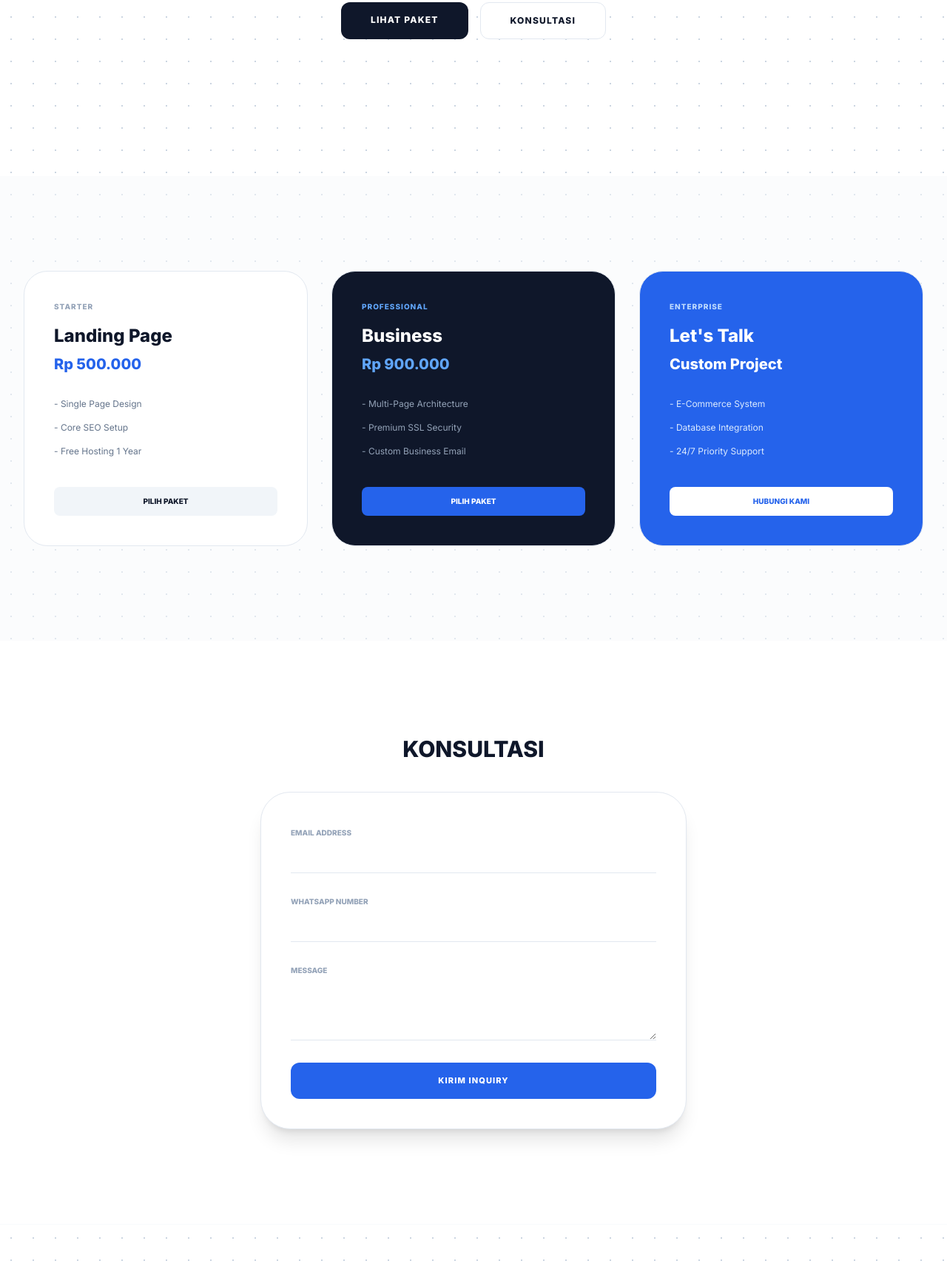
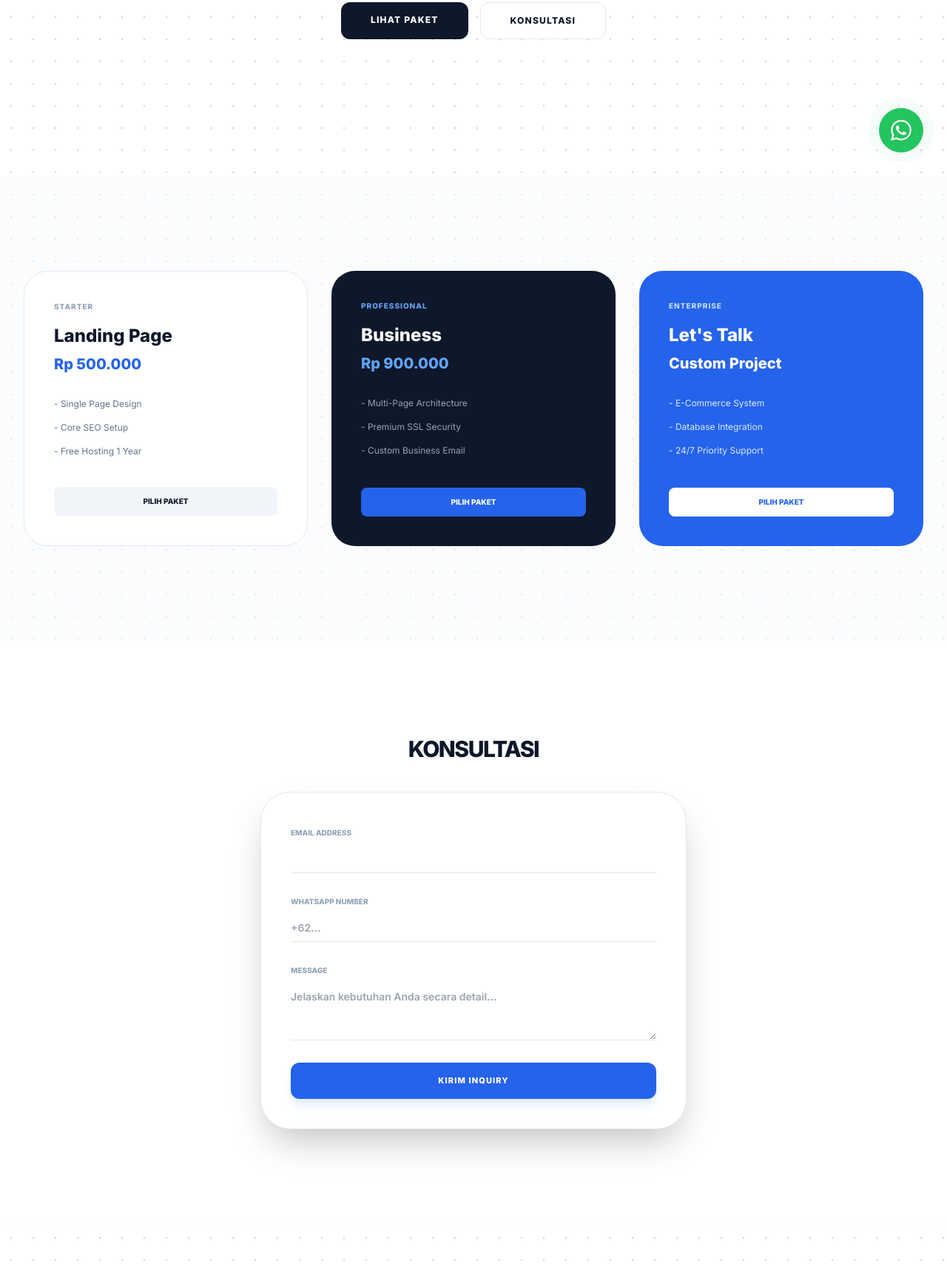
Before and after one commit to Hexazor-null/marz-store, a plain HTML site: page index.html in a window 1280 px wide. Shown: the part 562-2285 px from the top of the page at 74% size. Drawn offline with nearby package versions, Linux system fonts and the light colour scheme; some packages are replaced by stand-ins of ours; a script that the page names is missing.

Commit message:
updated UI again

```diff
--- a/index.html
+++ b/index.html
@@ -6,17 +6,32 @@
     <title>Marz Store | Digital Solutions</title>
     <script src="https://cdn.tailwindcss.com"></script>
     <script src="https://cdn.jsdelivr.net/npm/sweetalert2@11"></script>
+    <script src="https://cdn.jsdelivr.net/npm/canvas-confetti@1.6.0/dist/confetti.browser.min.js"></script>
     <style>
         @import url('https://fonts.googleapis.com/css2?family=Inter:wght@400;600;800&display=swap');
         :root { scroll-behavior: smooth; }
         body { font-family: 'Inter', sans-serif; background: #ffffff; color: #0f172a; }
         .hero-bg { background-image: radial-gradient(#cbd5e1 1px, transparent 1px); background-size: 30px 30px; }
         .nav-link { color: #334155; font-weight: 700; font-size: 11px; text-transform: uppercase; letter-spacing: 0.1em; }
-        .card-plan { background: white; border: 1px solid #e2e8f0; transition: transform 0.3s ease; }
-        .card-plan:hover { transform: translateY(-10px); }
+        .card-plan { background: white; border: 1px solid #e2e8f0; transition: all 0.3s ease; }
+        .card-plan:hover { transform: translateY(-10px); box-shadow: 0 20px 25px -5px rgb(0 0 0 / 0.1); }
+
+        /* Animasi untuk tombol WA Melayang */
+        @keyframes pulse-green {
+            0% { box-shadow: 0 0 0 0 rgba(34, 197, 94, 0.7); }
+            70% { box-shadow: 0 0 0 15px rgba(34, 197, 94, 0); }
+            100% { box-shadow: 0 0 0 0 rgba(34, 197, 94, 0); }
+        }
+        .animate-wa { animation: pulse-green 2s infinite; }
     </style>
 </head>
 <body class="hero-bg">
+
+    <a href="https://wa.me/6281252612046?text=Halo%20Marz%20Store,%20saya%20ingin%20tanya-tanya%20mengenai%20layanan%20digital."
+       target="_blank"
+       class="fixed bottom-8 right-8 z-[100] bg-green-500 text-white p-4 rounded-full shadow-2xl hover:scale-110 transition-transform animate-wa flex items-center justify-center">
+        <svg class="w-7 h-7" fill="currentColor" viewBox="0 0 24 24"><path d="M17.472 14.382c-.297-.149-1.758-.867-2.03-.967-.273-.099-.471-.148-.67.15-.197.297-.767.966-.94 1.164-.173.199-.347.223-.644.075-.297-.15-1.255-.463-2.39-1.475-.883-.788-1.48-1.761-1.653-2.059-.173-.297-.018-.458.13-.606.134-.133.298-.347.446-.52.149-.174.198-.298.298-.497.099-.198.05-.371-.025-.52-.075-.149-.669-1.612-.916-2.207-.242-.579-.487-.5-.669-.51-.173-.008-.371-.01-.57-.01-.198 0-.52.074-.792.372-.272.297-1.04 1.016-1.04 2.479 0 1.462 1.065 2.875 1.213 3.074.149.198 2.096 3.2 5.077 4.487.709.306 1.262.489 1.694.625.712.227 1.36.195 1.871.118.571-.085 1.758-.719 2.006-1.413.248-.694.248-1.289.173-1.413-.074-.124-.272-.198-.57-.347m-5.421 7.403h-.004a9.87 9.87 0 01-5.031-1.378l-.361-.214-3.741.982.998-3.648-.235-.374a9.86 9.86 0 01-1.51-5.26c.001-5.45 4.436-9.884 9.888-9.884 2.64 0 5.122 1.03 6.988 2.898a9.825 9.825 0 012.893 6.994c-.003 5.45-4.437 9.884-9.885 9.884m8.413-18.297A11.815 11.815 0 0012.05 0C5.495 0 .16 5.335.157 11.892c0 2.096.547 4.142 1.588 5.945L0 24l6.335-1.662c1.72.937 3.659 1.432 5.628 1.433h.005c6.554 0 11.89-5.335 11.893-11.893a11.821 11.821 0 00-3.48-8.413z"/></svg>
+    </a>
 
     <nav class="fixed w-full z-50 bg-white border-b border-slate-100">
         <div class="max-w-7xl mx-auto px-8 py-5 flex justify-between items-center">
@@ -26,7 +41,7 @@
                 <a href="#layanan" class="nav-link hover:text-blue-600">Layanan</a>
                 <a href="#hubungi" class="nav-link hover:text-blue-600">Hubungi</a>
             </div>
-            <a href="#hubungi" class="bg-blue-600 text-white px-6 py-2 rounded-full text-[10px] font-bold uppercase tracking-widest">Get Started</a>
+            <a href="#hubungi" class="bg-blue-600 text-white px-6 py-2 rounded-full text-[10px] font-bold uppercase tracking-widest hover:bg-blue-700 transition">Get Started</a>
         </div>
     </nav>
 
@@ -43,61 +58,67 @@
 
     <section id="layanan" class="py-32 bg-slate-50/50 px-8">
         <div class="max-w-7xl mx-auto grid grid-cols-1 md:grid-cols-3 gap-8">
-            <div class="p-10 rounded-[2rem] card-plan">
+            <div class="p-10 rounded-[2rem] card-plan flex flex-col">
                 <h4 class="text-[10px] font-black uppercase tracking-widest text-slate-400 mb-4">Starter</h4>
                 <h3 class="text-2xl font-bold mb-2">Landing Page</h3>
                 <div class="text-xl font-bold text-blue-600 mb-8">Rp 500.000</div>
-                <ul class="text-xs text-slate-500 space-y-4 mb-10">
+                <ul class="text-xs text-slate-500 space-y-4 mb-10 flex-grow">
                     <li>- Single Page Design</li>
                     <li>- Core SEO Setup</li>
                     <li>- Free Hosting 1 Year</li>
                 </ul>
-                <a href="https://wa.me/6281252612046" class="block text-center bg-slate-100 py-3 rounded-lg text-[10px] font-bold uppercase">Pilih Paket</a>
+                <a href="https://wa.me/6281252612046?text=Halo%20Marz%20Store,%20saya%20tertarik%20dengan%20Paket%20Starter%20(Rp%20500rb).%20Bisa%20jelaskan%20prosedur%20pengerjaannya?"
+                   target="_blank"
+                   class="block w-full text-center bg-slate-100 py-3 rounded-lg text-[10px] font-bold uppercase hover:bg-slate-200 transition">Pilih Paket</a>
             </div>
 
-            <div class="p-10 rounded-[2rem] bg-slate-900 text-white card-plan">
+            <div class="p-10 rounded-[2rem] bg-slate-900 text-white card-plan flex flex-col border-none">
                 <h4 class="text-[10px] font-black uppercase tracking-widest text-blue-400 mb-4">Professional</h4>
                 <h3 class="text-2xl font-bold mb-2">Business</h3>
                 <div class="text-xl font-bold text-blue-400 mb-8">Rp 900.000</div>
-                <ul class="text-xs text-slate-400 space-y-4 mb-10">
+                <ul class="text-xs text-slate-400 space-y-4 mb-10 flex-grow">
                     <li>- Multi-Page Architecture</li>
                     <li>- Premium SSL Security</li>
                     <li>- Custom Business Email</li>
                 </ul>
-                <a href="https://wa.me/6281252612046" class="block text-center bg-blue-600 py-3 rounded-lg text-[10px] font-bold uppercase">Pilih Paket</a>
+                <a href="https://wa.me/6281252612046?text=Halo%20Marz%20Store,%20saya%20ingin%20ambil%20Paket%20Business%20(Rp%20900rb).%20Apakah%20sudah%20termasuk%20email%20bisnis?"
+                   target="_blank"
+                   class="block w-full text-center bg-blue-600 py-3 rounded-lg text-[10px] font-bold uppercase hover:bg-blue-700 transition">Pilih Paket</a>
             </div>
 
-            <div class="p-10 rounded-[2rem] bg-blue-600 text-white card-plan">
+            <div class="p-10 rounded-[2rem] bg-blue-600 text-white card-plan flex flex-col border-none">
                 <h4 class="text-[10px] font-black uppercase tracking-widest text-blue-200 mb-4">Enterprise</h4>
                 <h3 class="text-2xl font-bold mb-2">Let's Talk</h3>
                 <div class="text-xl font-bold text-white mb-8">Custom Project</div>
-                <ul class="text-xs text-blue-100 space-y-4 mb-10">
+                <ul class="text-xs text-blue-100 space-y-4 mb-10 flex-grow">
                     <li>- E-Commerce System</li>
                     <li>- Database Integration</li>
                     <li>- 24/7 Priority Support</li>
                 </ul>
-                <a href="#hubungi" class="block text-center bg-white text-blue-600 py-3 rounded-lg text-[10px] font-bold uppercase">Hubungi Kami</a>
+                <a href="https://wa.me/6281252612046?text=Halo%20Marz%20Store,%20saya%20ada%20kebutuhan%20Custom%20Project.%20Bisa%20bantu%20analisa%20dan%20hitung%20biayanya?"
+                   target="_blank"
+                   class="block w-full text-center bg-white text-blue-600 py-3 rounded-lg text-[10px] font-bold uppercase hover:bg-slate-50 transition">Pilih Paket</a>
             </div>
         </div>
     </section>
 
     <section id="hubungi" class="py-32 bg-white px-8">
         <div class="max-w-xl mx-auto">
-            <h2 class="text-3xl font-extrabold uppercase text-center mb-10">Konsultasi</h2>
-            <form id="consultForm" onsubmit="sendData(event)" class="bg-white p-10 rounded-[2.5rem] border border-slate-200 shadow-xl space-y-6">
+            <h2 class="text-3xl font-extrabold uppercase text-center mb-10 tracking-tighter">Konsultasi</h2>
+            <form id="consultForm" onsubmit="sendData(event)" class="bg-white p-10 rounded-[2.5rem] border border-slate-200 shadow-2xl space-y-6">
                 <div>
                     <label class="text-[10px] font-bold uppercase text-slate-400">Email Address</label>
-                    <input type="email" id="email" required class="w-full mt-2 border-b border-slate-200 outline-none py-2 text-sm font-semibold">
+                    <input type="email" id="email" required class="w-full mt-2 border-b border-slate-200 outline-none py-2 text-sm font-semibold focus:border-blue-600 transition bg-transparent">
                 </div>
                 <div>
                     <label class="text-[10px] font-bold uppercase text-slate-400">WhatsApp Number</label>
-                    <input type="tel" id="whatsapp" required oninput="this.value = this.value.replace(/[^0-9+]/g, '')" class="w-full mt-2 border-b border-slate-200 outline-none py-2 text-sm font-semibold" placeholder="">
+                    <input type="tel" id="whatsapp" required oninput="this.value = this.value.replace(/[^0-9+]/g, '')" class="w-full mt-2 border-b border-slate-200 outline-none py-2 text-sm font-semibold focus:border-blue-600 transition bg-transparent" placeholder="+62...">
                 </div>
                 <div>
                     <label class="text-[10px] font-bold uppercase text-slate-400">Message</label>
-                    <textarea id="pesan" required rows="3" class="w-full mt-2 border-b border-slate-200 outline-none py-2 text-sm font-semibold"></textarea>
+                    <textarea id="pesan" required rows="3" class="w-full mt-2 border-b border-slate-200 outline-none py-2 text-sm font-semibold focus:border-blue-600 transition bg-transparent" placeholder="Jelaskan kebutuhan Anda secara detail..."></textarea>
                 </div>
-                <button type="submit" id="btnSubmit" class="w-full bg-blue-600 text-white font-bold py-4 rounded-xl text-[11px] uppercase tracking-widest hover:bg-blue-700 transition">
+                <button type="submit" id="btnSubmit" class="w-full bg-blue-600 text-white font-bold py-4 rounded-xl text-[11px] uppercase tracking-widest hover:bg-blue-700 transition shadow-lg shadow-blue-100">
                     Kirim Inquiry
                 </button>
             </form>
@@ -116,18 +137,15 @@
             const whatsapp = document.getElementById('whatsapp').value;
             const pesan = document.getElementById('pesan').value;
 
-            // PERBAIKAN: Validasi panjang minimal diturunkan jadi 7 digit (untuk nomor luar negeri)
             if(whatsapp.length < 7) {
                 return Swal.fire('ERROR', 'Nomor telepon minimal 7 digit.', 'error');
             }
 
             const payload = { email, whatsapp, pesan };
-
             btn.disabled = true;
             btn.innerText = "SENDING...";
 
             try {
-                // PERBAIKAN: URL diarahkan ke domain utama Vercel yang baru
                 const res = await fetch('https://marz-store.vercel.app/api/index', {
                         method: 'POST',
                         headers: { 'Content-Type': 'application/json' },
@@ -137,9 +155,16 @@
                 const result = await res.json();
 
                 if (res.ok) {
+                    confetti({
+                        particleCount: 150,
+                        spread: 70,
+                        origin: { y: 0.6 },
+                        colors: ['#2563eb', '#0f172a', '#ffffff']
+                    });
+
                     Swal.fire({
                         title: 'BERHASIL',
-                        text: 'Pesan telah terkirim.',
+                        text: 'Pesan Anda sudah kami simpan di database.',
                         icon: 'success',
                         confirmButtonColor: '#2563eb'
                     });
```
